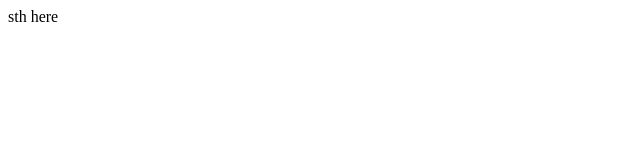
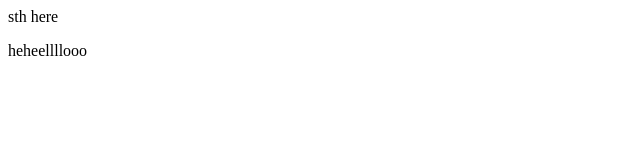
Before and after one commit to VanManh13/GitProject, a plain HTML site: page index.html in a window 1280 px wide. Shown: the full height of the page, 0-640 px from the left. Drawn offline with Linux system fonts and the light colour scheme.

Commit message:
add p tag

```diff
--- a/index.html
+++ b/index.html
@@ -1,4 +1,5 @@
 <!DOCTYPE html>
 <html>
   sth here
+  <p>heheellllooo</p>
 </html>
```
